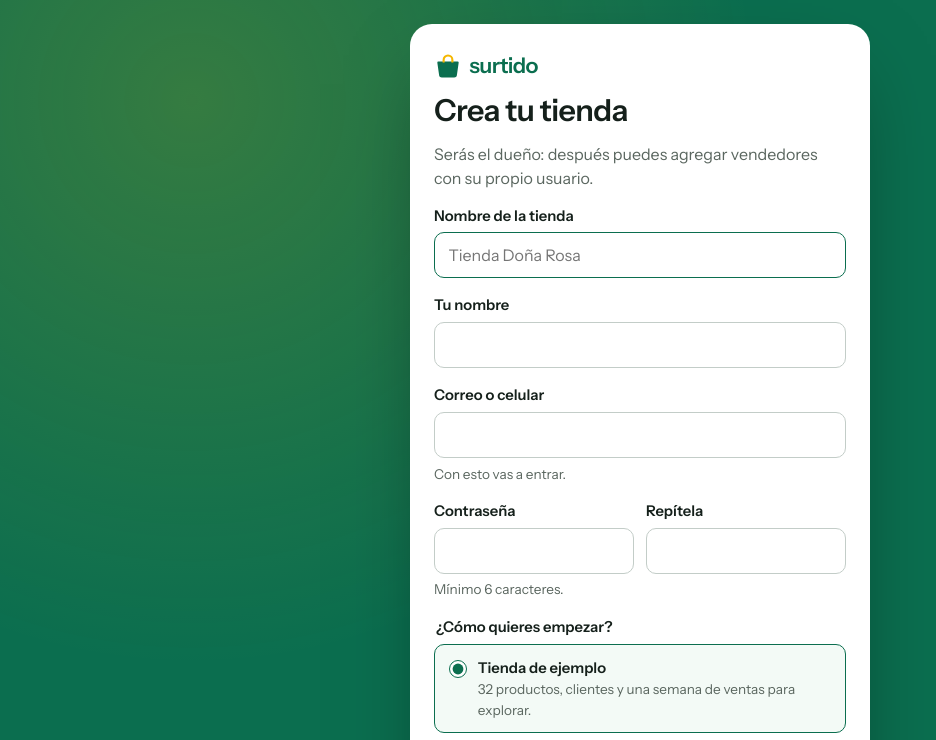
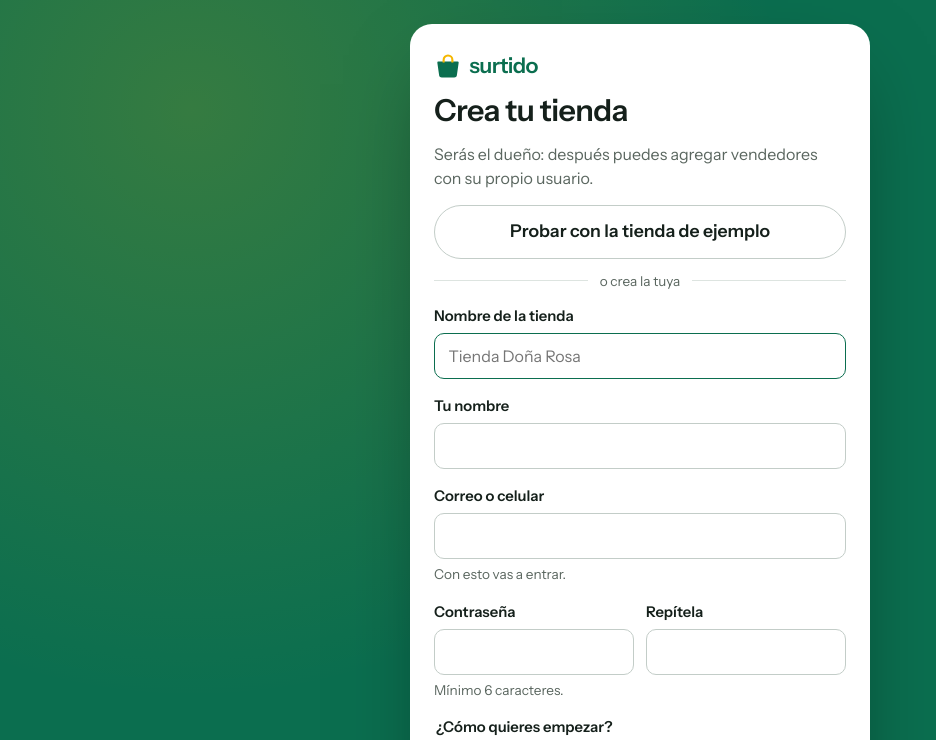
Before and after one commit to orlandocastillo-dev/surtido-app, a React (Vite) app: page /#/registro in a window 1280 px wide. Shown: the top 740 px of the page, without its empty margins (0-936 px from the left). Built offline with nearby package versions, Linux system fonts and the light colour scheme.

Commit message:
Tienda de ejemplo sin registrarse

```diff
--- a/src/features/auth/thunks.ts
+++ b/src/features/auth/thunks.ts
@@ -111,3 +111,20 @@ export function changePassword(current: string, next: string): AppThunk<Promise<
     return { ok: true };
   };
 }
+
+/** Cuenta de la tienda de ejemplo: para que quien visite la demo entre sin registrarse. */
+export const DEMO_LOGIN = "demo@surtido.co";
+export const DEMO_PASSWORD = "demo1234";
+
+/** Entra a la tienda de ejemplo. Si ya existe la cuenta de ejemplo, solo abre la sesión. */
+export function enterDemo(): AppThunk<Promise<AuthResult>> {
+  return async (dispatch, getState) => {
+    const existing = getState().auth.users.find((u) => u.login === DEMO_LOGIN);
+    if (existing) {
+      dispatch(loggedIn(existing.id));
+      return { ok: true };
+    }
+    if (getState().auth.users.length > 0) return { ok: false, message: "Esta tienda ya tiene una cuenta. Inicia sesión." };
+    return dispatch(registerStore({ storeName: "Doña Rosa", name: "Rosa Méndez", login: DEMO_LOGIN, password: DEMO_PASSWORD, start: "ejemplo" }));
+  };
+}
--- a/src/pages/Acceso.tsx
+++ b/src/pages/Acceso.tsx
@@ -2,7 +2,7 @@ import { useState, type FormEvent, type ReactNode } from "react";
 import { Link, Navigate, useNavigate } from "react-router";
 import { useAppDispatch, useAppSelector } from "../app/hooks";
 import { selectCurrentUser, selectHasAccount } from "../features/auth/selectors";
-import { login, MIN_PASSWORD, registerStore, type RegisterInput } from "../features/auth/thunks";
+import { DEMO_LOGIN, enterDemo, login, MIN_PASSWORD, registerStore, type RegisterInput } from "../features/auth/thunks";
 
 function AuthShell({ title, subtitle, children, footer }: { title: string; subtitle: string; children: ReactNode; footer: ReactNode }) {
   return (
@@ -51,12 +51,39 @@ function Field({
   );
 }
 
+/** Atajo para quien llega a ver la demo: entra a la tienda de ejemplo sin crear cuenta. */
+function DemoButton({ onError, top = false }: { onError: (message: string) => void; top?: boolean }) {
+  const dispatch = useAppDispatch();
+  const navigate = useNavigate();
+  const [busy, setBusy] = useState(false);
+  return (
+    <div className={`auth__demo ${top ? "auth__demo--top" : ""}`}>
+      <span>{top ? "o crea la tuya" : "o"}</span>
+      <button
+        type="button"
+        className="btn btn--block btn--lg"
+        disabled={busy}
+        onClick={async () => {
+          setBusy(true);
+          const result = await dispatch(enterDemo());
+          setBusy(false);
+          if (result.ok) navigate("/", { replace: true });
+          else onError(result.message);
+        }}
+      >
+        {busy ? "Abriendo…" : "Probar con la tienda de ejemplo"}
+      </button>
+    </div>
+  );
+}
+
 export function Entrar() {
   const dispatch = useAppDispatch();
   const navigate = useNavigate();
   const user = useAppSelector(selectCurrentUser);
   const hasAccount = useAppSelector(selectHasAccount);
   const storeName = useAppSelector((s) => s.settings.storeName);
+  const hasDemo = useAppSelector((s) => s.auth.users.some((u) => u.login === DEMO_LOGIN));
   const [error, setError] = useState<string | null>(null);
   const [busy, setBusy] = useState(false);
   const [showPassword, setShowPassword] = useState(false);
@@ -100,6 +127,7 @@ export function Entrar() {
           {busy ? "Entrando…" : "Entrar"}
         </button>
       </form>
+      {hasDemo && <DemoButton onError={setError} />}
     </AuthShell>
   );
 }
@@ -153,6 +181,7 @@ export function Registro() {
         </>
       }
     >
+      <DemoButton top onError={(message) => setErrors({ general: message })} />
       <form className="form" onSubmit={submit} noValidate>
         <Field id="tienda" label="Nombre de la tienda" placeholder="Tienda Doña Rosa" error={errors.storeName} autoFocus />
         <Field id="nombre" label="Tu nombre" autoComplete="name" error={errors.name} />
--- a/src/styles/app.css
+++ b/src/styles/app.css
@@ -1822,3 +1822,28 @@ a {
 .start-options .option {
   font-weight: 400;
 }
+
+.auth__demo {
+  display: flex;
+  flex-direction: column;
+  gap: 0.75rem;
+}
+
+.auth__demo > span {
+  display: flex;
+  align-items: center;
+  gap: 0.75rem;
+  color: var(--muted);
+  font-size: 0.85rem;
+}
+
+.auth__demo > span::before,
+.auth__demo > span::after {
+  content: "";
+  flex: 1;
+  border-top: 1px solid var(--line, rgb(0 0 0 / 0.1));
+}
+
+.auth__demo--top {
+  flex-direction: column-reverse;
+}
```
Also changed, not shown: 1 other file (tests, documents, lock files or other folders).
